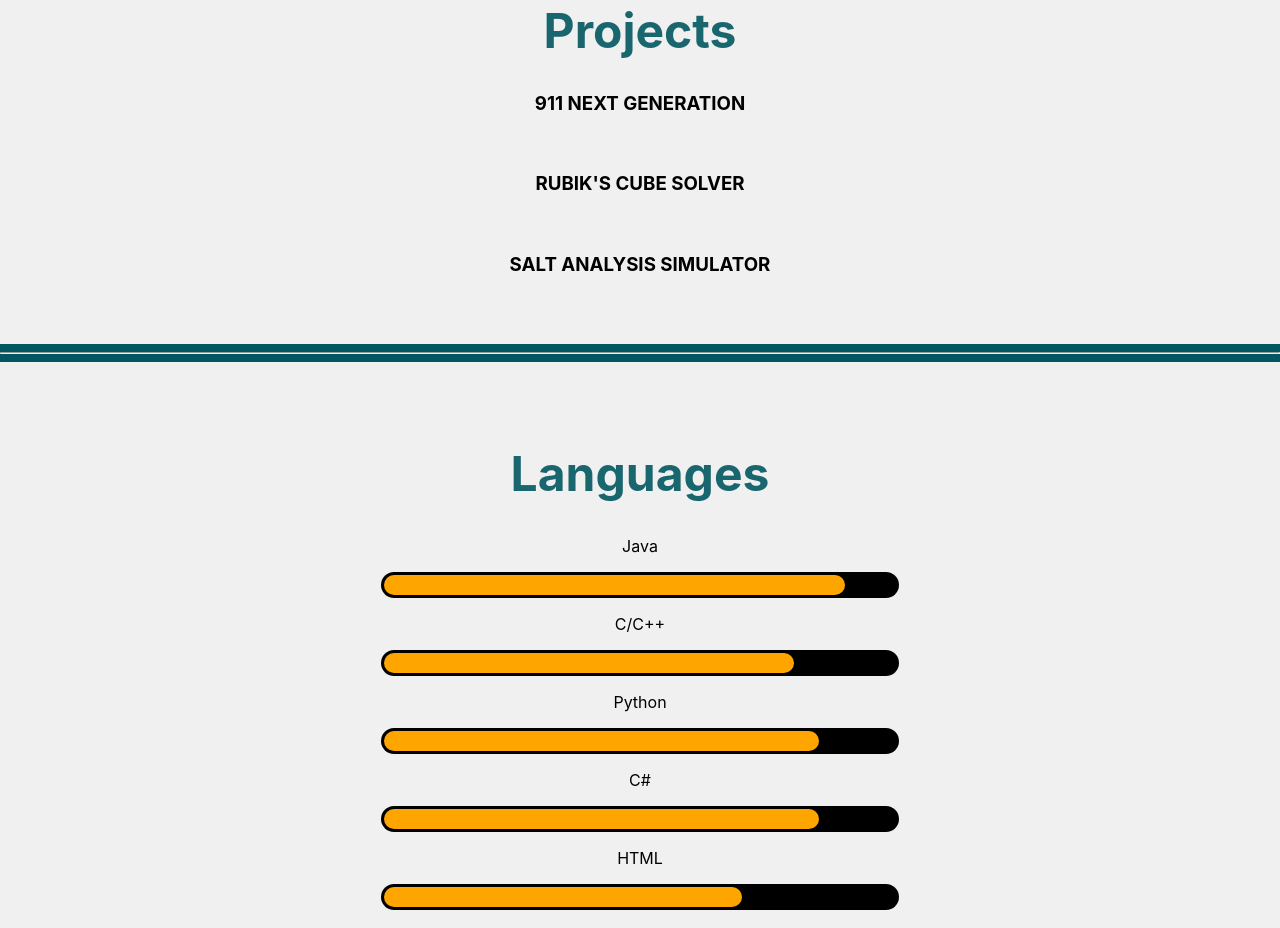
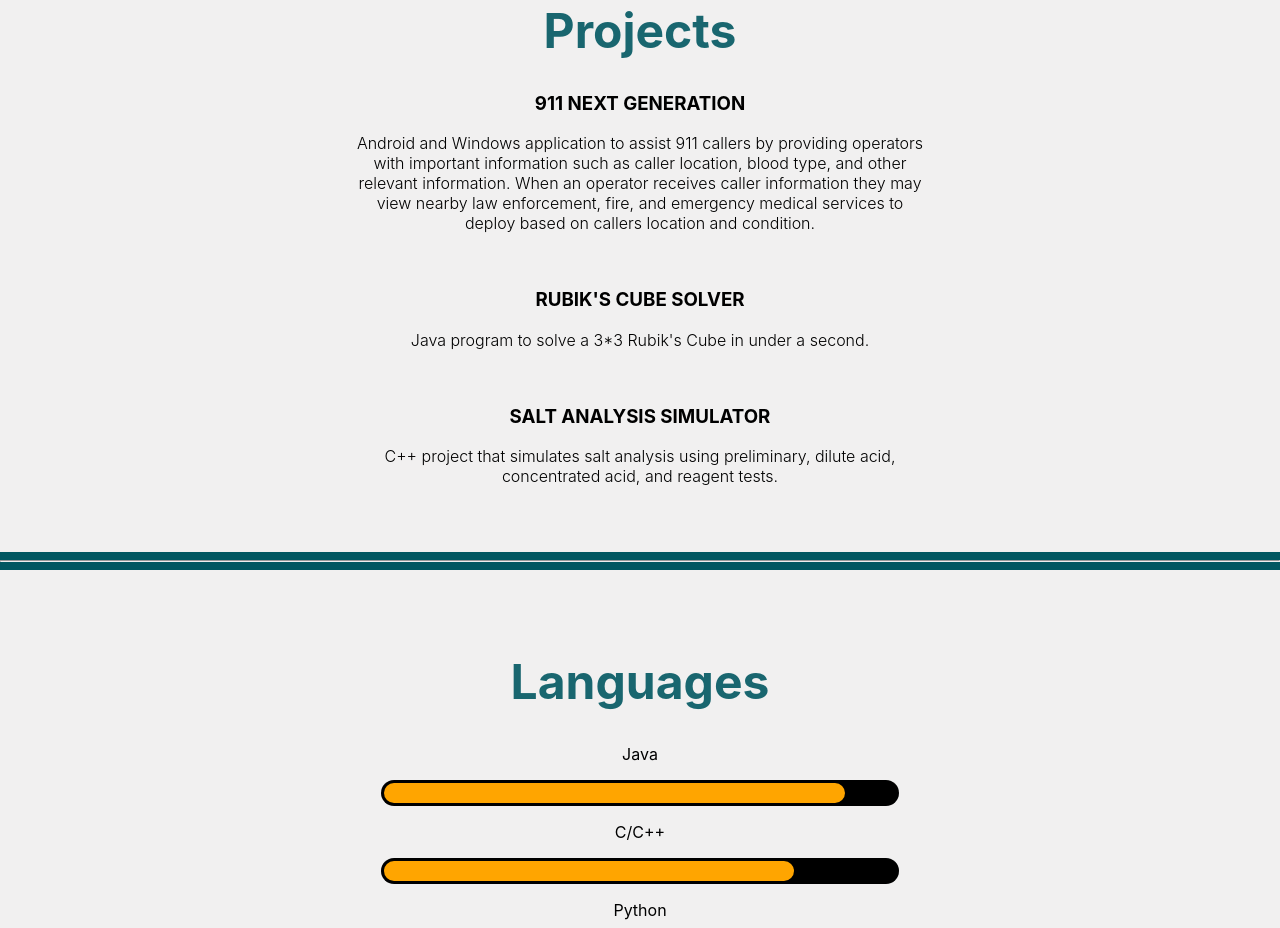
Before and after one commit to rishabnarendra/website, a React (Create React App) app in the folder my-app/: page / in a window 1280 px wide. Shown: the part 2180-3108 px from the top of the page. Built offline with nearby package versions, Linux system fonts and the light colour scheme.

Commit message:
Added slight description for projects

```diff
--- a/my-app/src/components/projects.js
+++ b/my-app/src/components/projects.js
@@ -7,10 +7,23 @@ class projects extends Component{
                 <h1 class="Projects">Projects</h1>
                 <p>
                     <h3>911 NEXT GENERATION</h3>
+                    <p class="Description">
+                        Android and Windows application to assist 911 callers by providing operators with important information
+                        such as caller location, blood type, and other relevant information. When an operator receives caller
+                        information they may view nearby law enforcement, fire, and emergency medical services to deploy based
+                        on callers location and condition.
+                    </p>
                     <br></br>
                     <h3>RUBIK'S CUBE SOLVER</h3>
+                    <p class="Description">
+                        Java program to solve a 3*3 Rubik's Cube in under a second.
+                    </p>
                     <br></br>
                     <h3>SALT ANALYSIS SIMULATOR</h3>
+                    <p class="Description">
+                        C++ project that simulates salt analysis using preliminary, dilute acid, concentrated acid, and reagent
+                        tests.
+                    </p>
                 </p>
             </div>
         );
```
